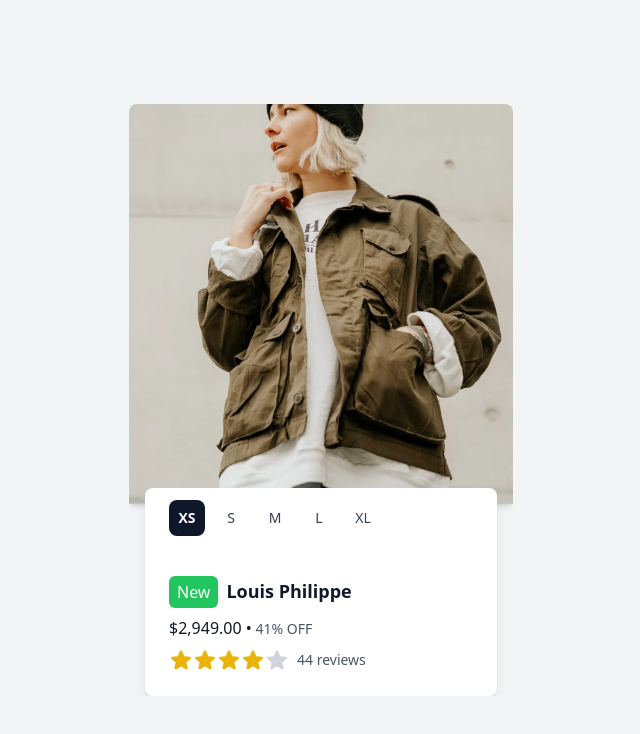
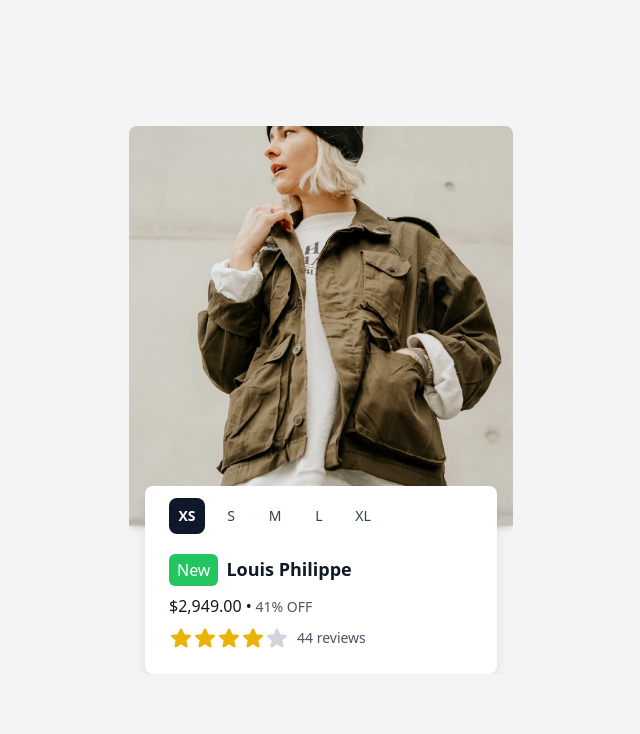
Before and after one commit to umar-developer-01/React-Tailwind, a React (Create React App) app in the folder product-component/: page / in a window 1280 px wide. Shown: the top 734 px of the page, without its empty margins (319-959 px from the left). Built offline with nearby package versions, Linux system fonts and the light colour scheme.

Commit message:
Added Depth in Design

```diff
--- a/product-component/src/App.tsx
+++ b/product-component/src/App.tsx
@@ -1,13 +1,14 @@
 import React from 'react';
 // import ProductComponent from "./components/productComponent";
 import PeerProduct from "./components/peerproduct";
-
+// import CardComponent from "./components/cardComponent";
 
 function App() {
   return (
     <div className="">
       {/* <ProductComponent/> */}
       <PeerProduct />
+      {/* <CardComponent /> */}
     </div>
   );
 }
--- /dev/null
+++ b/product-component/src/components/cardComponent.tsx
@@ -0,0 +1,13 @@
+import Jacket from "../assets/jacket.jpg";
+
+const CardComponent = () => {
+    return (
+        <div className="h-screen flex justify-center items-center">
+            <div className="w-[20rem] relative bg-red-200 shadow-xl rounded-md aspect-ratio">
+                <img src={Jacket} alt="Jacket" className="absolute object-fit:contain" />
+            </div>
+        </div>
+    );
+};
+
+export default CardComponent;
--- a/product-component/src/components/peerproduct.tsx
+++ b/product-component/src/components/peerproduct.tsx
@@ -21,10 +21,10 @@ const PeerProduct: React.FC<PeerProductProps> = () => {
         <div className="bg-gray-100 flex justify-center items-center h-screen antialiased text-gray-900">
             <div className="w-96 flex flex-col gap-2  rounded-lg overflow-hidden">
                 <img src={Jacket} alt="Jacket" className="h-[400px] w-96 object-cover object-center shadow-md" />
-                <div className="relative px-4 -mt-6">
+                <div className="relative px-4 -mt-12">
                     <div className="bg-white p-6 pt-2 rounded-lg shadow-lg">
 
-                        <div className="mt-1 flex items-baseline mb-4 pb-6">
+                        <div className="mt-1 flex items-baseline mb-1 pb-4">
                             <div className="space-x-2 flex text-sm">
                                 {['xs', 's', 'm', 'l', 'xl'].map((size) => (
                                     <label key={size}>
```
